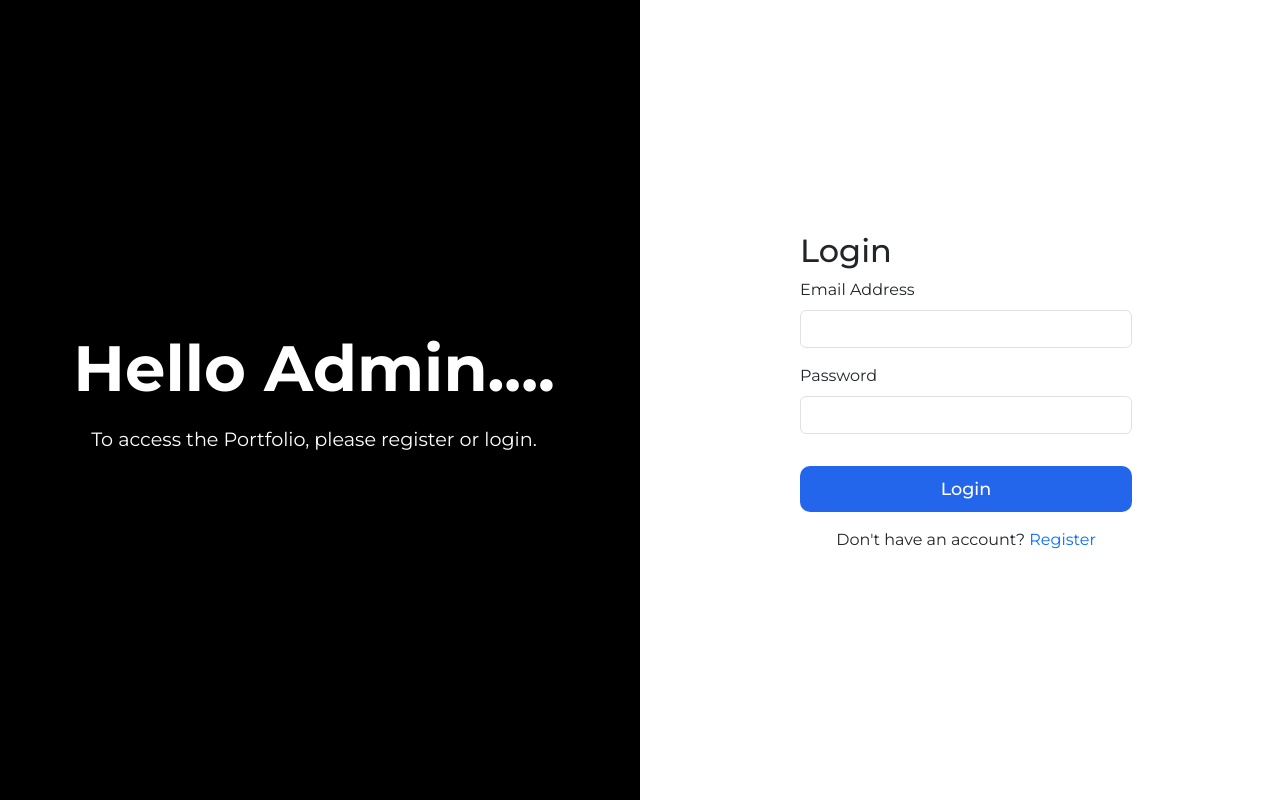
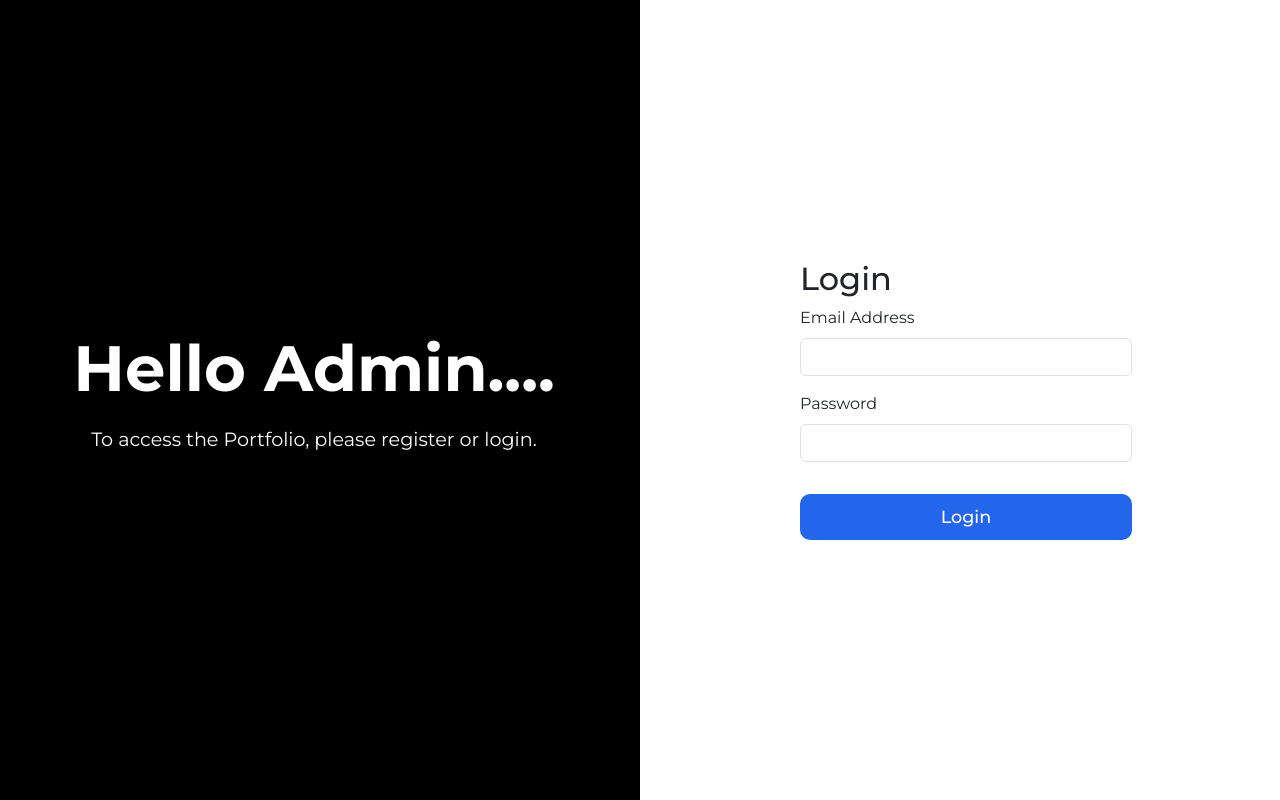
Before and after one commit to bhargav250309/Portfolio_Client, a React (Vite) app: page /auth/login in a window 1280 px wide. Built offline with nearby package versions, Linux system fonts and the light colour scheme.

Commit message:
semi-finel commit

```diff
--- a/src/App.jsx
+++ b/src/App.jsx
@@ -24,7 +24,7 @@ const AdminContact = lazy(() => import('./pages/admin/AdminContact'));
 const AdminStack = lazy(() => import('./pages/admin/AdminStack'));
 const Links = lazy(() => import('./pages/admin/Links'));
 const AuthLayout = lazy(() => import('./pages/auth/authLayout'));
-const Register = lazy(() => import('./pages/auth/register'));
+// const Register = lazy(() => import('./pages/auth/register'));
 const Login = lazy(() => import('./pages/auth/login'));
 
 function App() {
@@ -40,7 +40,7 @@ function App() {
             <AuthLayout />
           </CheckAuth>
         }>
-          <Route path="register" element={<Register />} />
+          {/* <Route path="register" element={<Register />} /> */}
           <Route path="login" element={<Login />} />
         </Route>
 
--- a/src/components/common/checkAuth.jsx
+++ b/src/components/common/checkAuth.jsx
@@ -9,32 +9,26 @@ function CheckAuth({ children }) {
         return <Navigate to="/admin/home" />;
     }
 
-    // If the user is logged in and tries to access the login or register pages, redirect to /admin/home
     if (token && location.pathname.includes('/auth')) {
         return <Navigate to="/admin/home" />;
     }
 
-    // If the user is not logged in and trying to access an /admin page, redirect to login page
     if (!token && location.pathname.includes('/admin')) {
         return <Navigate to="/auth/login" />;
     }
 
-    // If no token and trying to access anything other than login/register, redirect to /auth/login
     if (!token && !location.pathname.includes('/auth/login') && !location.pathname.includes('/auth/register')) {
         return <Navigate to="/auth/login" />;
     }
 
-    // If the user is logged in and tries to access the admin route, allow access
     if (token && location.pathname.includes('/admin') && !location.pathname.includes('/auth')) {
         return <>{children}</>;
     }
 
-    // If the user is not logged in and trying to access the login page, allow it
     if (!token && location.pathname.includes('/auth/login') || location.pathname.includes('/auth/register')) {
         return <>{children}</>;
     }
 
-    // If no token and trying to access any other non-auth page, redirect to /auth/login
     if (!token && !location.pathname.includes('/auth')) {
         return <Navigate to="/auth/login" />;
     }
--- a/src/pages/auth/login.jsx
+++ b/src/pages/auth/login.jsx
@@ -1,5 +1,5 @@
 import React, { useState } from 'react';
-import { Link, useNavigate } from 'react-router-dom';
+import { useNavigate } from 'react-router-dom';
 import { useDispatch, useSelector } from 'react-redux';
 import { loginUser } from '../../store/slices/authSlice';
 import toast from 'react-hot-toast';
@@ -78,7 +78,7 @@ function Login() {
         </button>
       </form>
 
-      <p className='text-center mt-3'>Don't have an account? <Link to="/auth/register">Register</Link></p>
+      {/* <p className='text-center mt-3'>Don't have an account? <Link to="/auth/register">Register</Link></p> */}
     </div>
   );
 }
```
